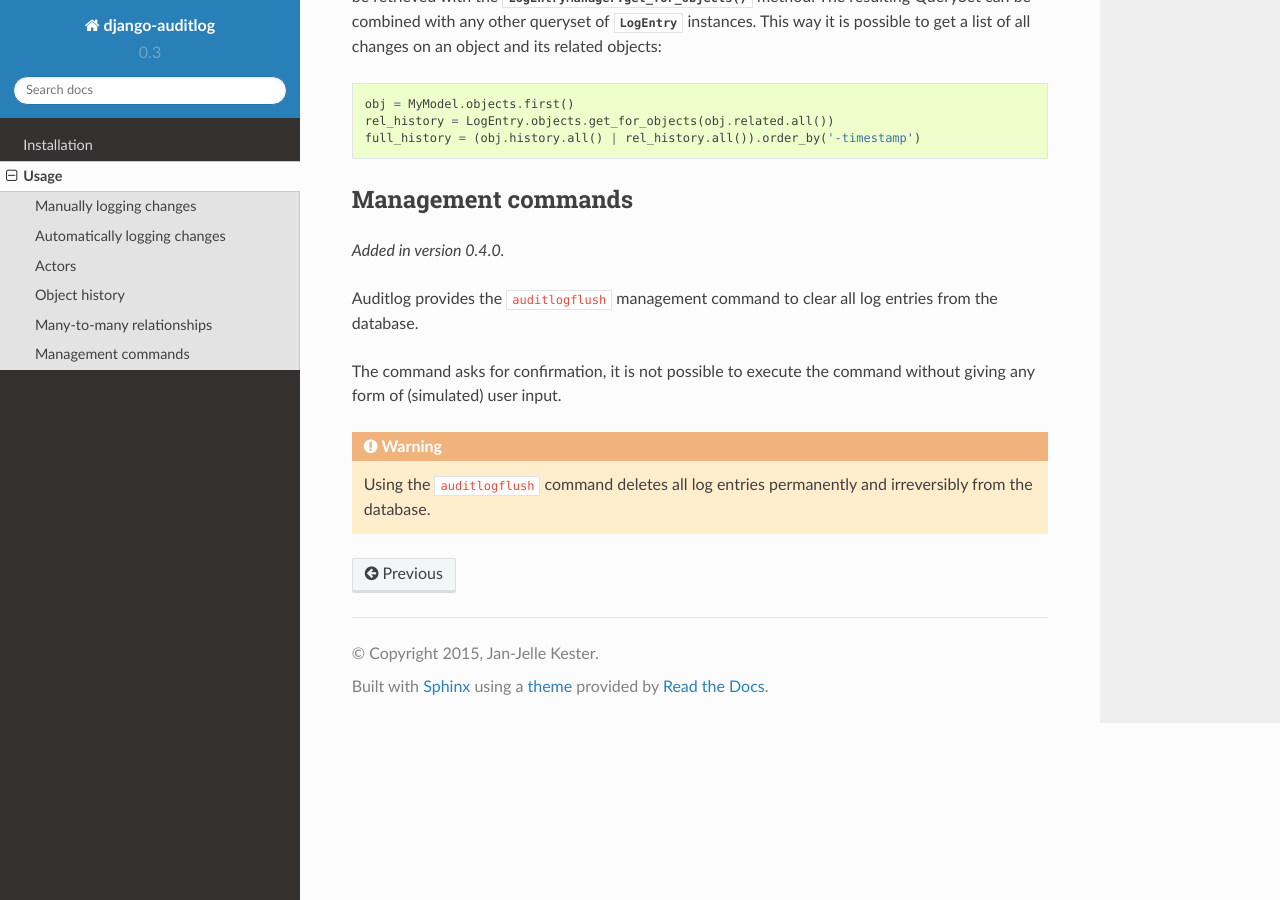
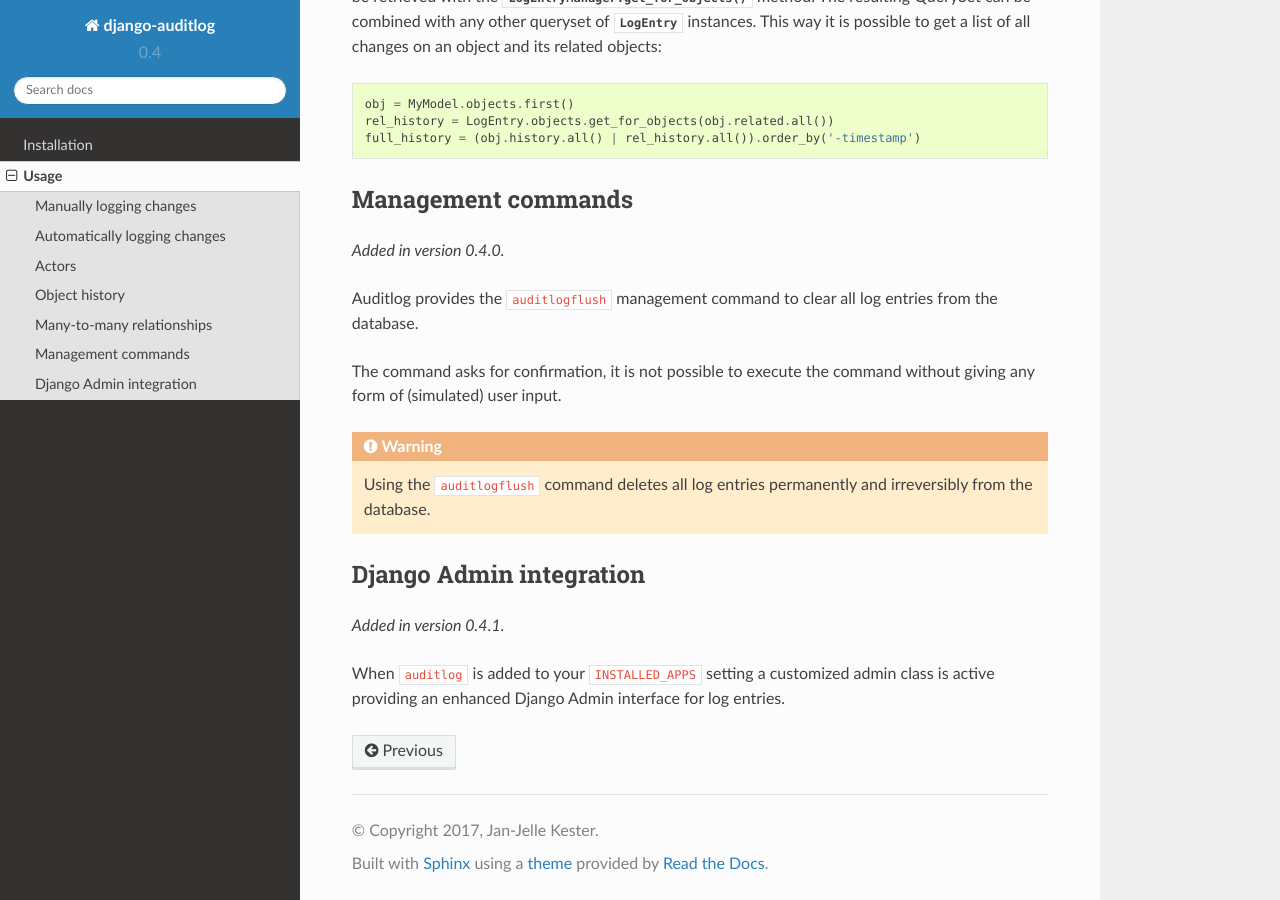
Before and after one commit to jazzband/django-auditlog, a Sphinx documentation site: the page built from docs/source/usage.rst, in a window 1280 px wide and 900 px high, scrolled down 2837 px. Built offline with Sphinx 7.4.7 and the Read the Docs theme 2.0.0, drawn with Linux system fonts in a browser that asks for light colours; pages that are not in the unit, such as notebooks, are missing from menus.

```diff
--- a/docs/source/conf.py
+++ b/docs/source/conf.py
@@ -53,16 +53,16 @@ master_doc = 'index'
 
 # General information about the project.
 project = u'django-auditlog'
-copyright = u'2015, Jan-Jelle Kester'
+copyright = u'2017, Jan-Jelle Kester'
 
 # The version info for the project you're documenting, acts as replacement for
 # |version| and |release|, also used in various other places throughout the
 # built documents.
 #
 # The short X.Y version.
-version = '0.3'
+version = '0.4'
 # The full version, including alpha/beta/rc tags.
-release = '0.4.0'
+release = '0.4.1'
 
 # The language for content autogenerated by Sphinx. Refer to documentation
 # for a list of supported languages.
@@ -250,7 +250,7 @@ man_pages = [
 #  dir menu entry, description, category)
 texinfo_documents = [
   ('index', 'django-auditlog', u'django-auditlog Documentation',
-   u'Jan-Jelle Kester', 'django-auditlog', 'One line description of project.',
+   u'Jan-Jelle Kester', 'django-auditlog', '',
    'Miscellaneous'),
 ]
 
--- a/docs/source/usage.rst
+++ b/docs/source/usage.rst
@@ -135,3 +135,11 @@ input.
 .. warning::
 
     Using the ``auditlogflush`` command deletes all log entries permanently and irreversibly from the database.
+
+Django Admin integration
+------------------------
+
+.. versionadded:: 0.4.1
+
+When ``auditlog`` is added to your ``INSTALLED_APPS`` setting a customized admin class is active providing an enhanced
+Django Admin interface for log entries.
```
Also changed, not shown: README.md (+2 -1 lines).
